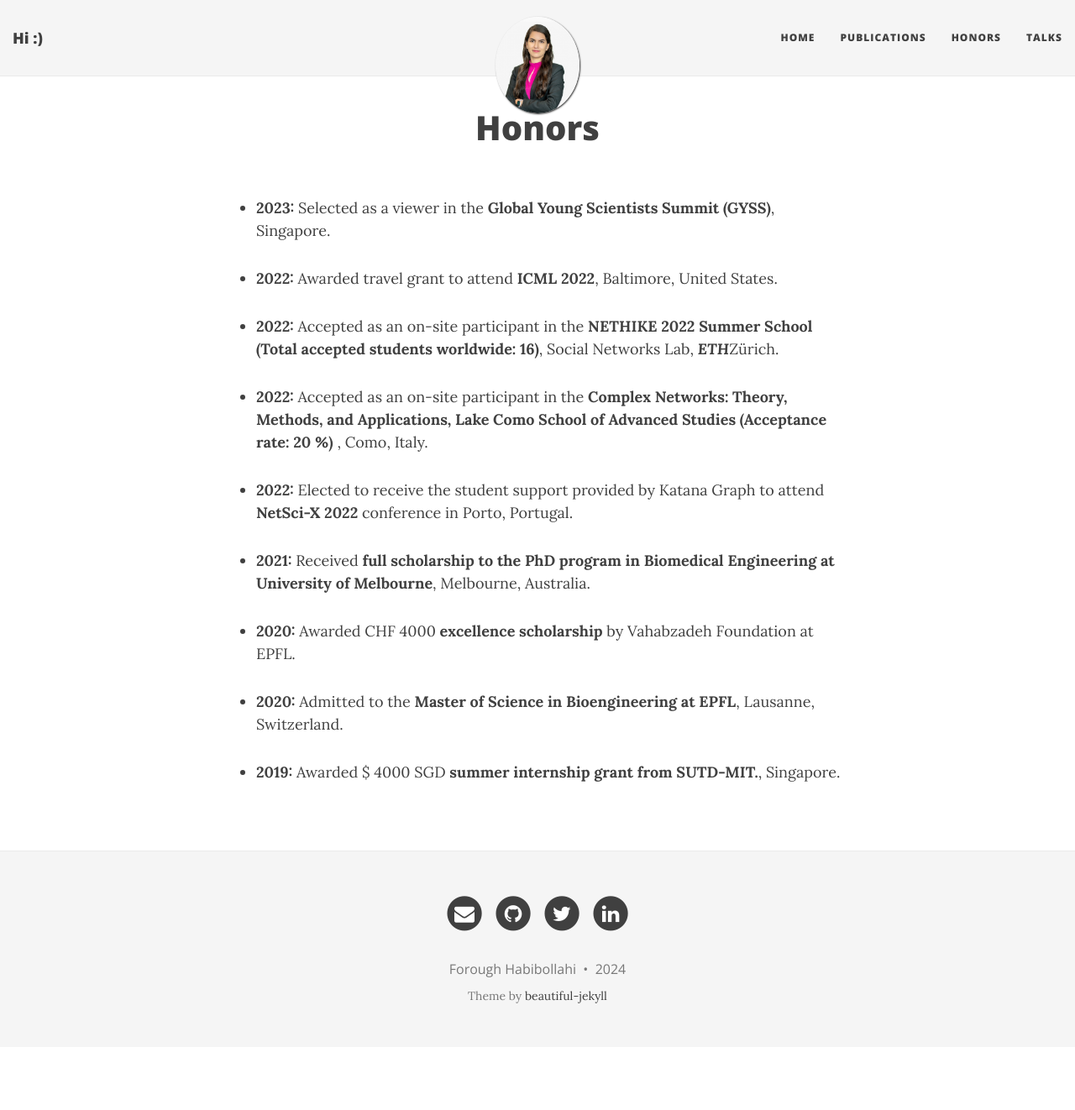
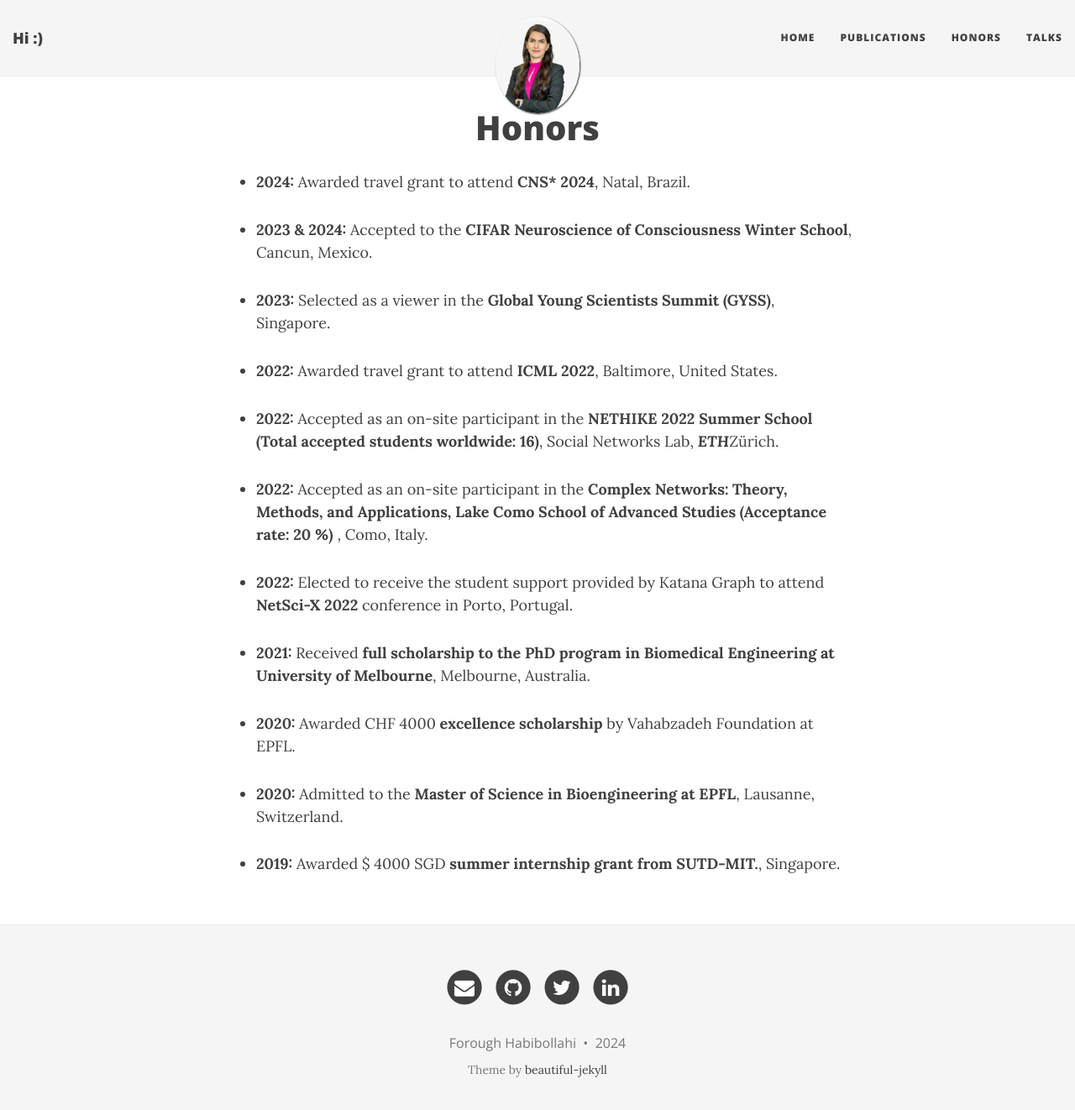
Before and after one commit to ForoughHa/ForoughHa.github.io, a Jekyll site: the page built from honors.md, in a window 1280 px wide and 1335 px high. Shown: the top 1322 px of the window at 84% size. Built offline with Jekyll 4.4.1, drawn with Linux system fonts in a browser that asks for light colours; nearby versions of some CDN libraries.

Commit message:
Update honors.md

```diff
--- a/honors.md
+++ b/honors.md
@@ -2,6 +2,10 @@
 layout: page
 title: Honors
 ---
+
+
+- **2024:** Awarded travel grant to attend **CNS\* 2024**, Natal, Brazil.
+- **2023 & 2024:** Accepted to the **CIFAR Neuroscience of Consciousness Winter School**, Cancun, Mexico.
 
 - <b>2023:</b> Selected as a viewer in the **Global Young Scientists Summit (GYSS)**, Singapore.
 
```
